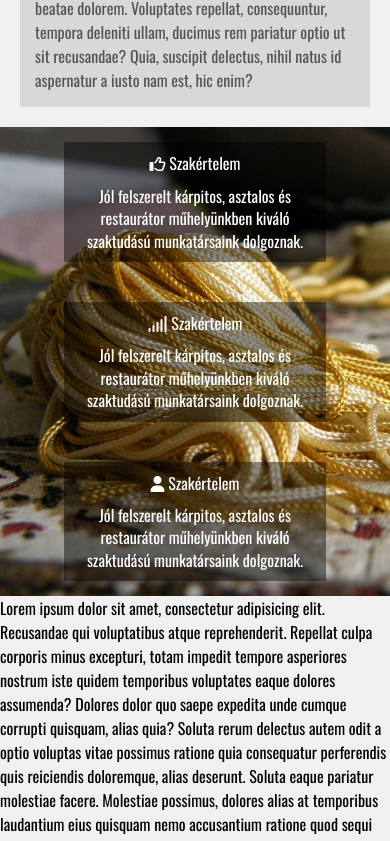
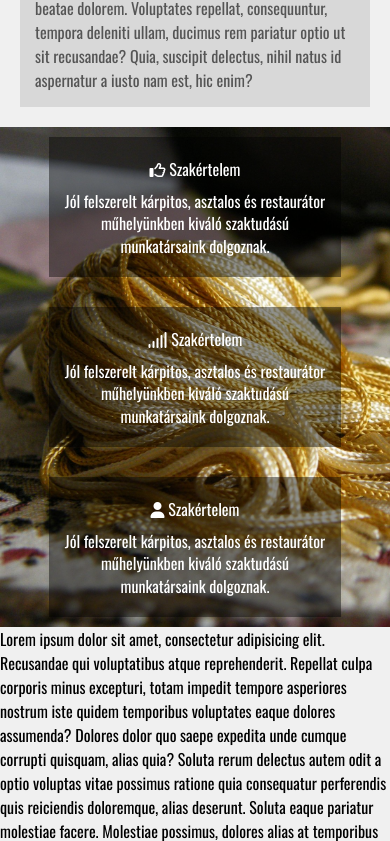
Before and after one commit to mtlevi700/duplaaszteszt, a plain HTML site: page index.html in a window 390 px wide. Shown: the part 594-1435 px from the top of the page. Drawn offline with nearby package versions, Linux system fonts and the light colour scheme.

Commit message:
little update to prof to look better on mobile

```diff
--- a/style.css
+++ b/style.css
@@ -182,7 +182,12 @@ main{
     padding: 15px;
     color:rgb(85, 85, 85);
 }
+.professions{
+    display: flex;
+    justify-content: center;
+    flex-direction: column;
 
+}
 .profbox {
     display: flex;
     flex-direction: column;
@@ -198,6 +203,7 @@ main{
 }
 
 .prof {
+    margin: 10px 0; /* according to gap (same or twice the amount) */
     width: 75%;
     min-width: 250px;
     /* csak gépre
@@ -205,14 +211,17 @@ main{
     background-attachment: fixed;
     background-size: cover; */
     color:white;
-    padding: 15px;
+
 }
 
 
 .text-bg{
+    display:flex;
+    justify-content: center;
+    flex-direction: column;
     background-color: rgba(0, 0, 0, 0.43);
     padding: 10px;
-
+    min-height:140px;
 }
 .prof .title{
     margin-bottom: 10px;
```
